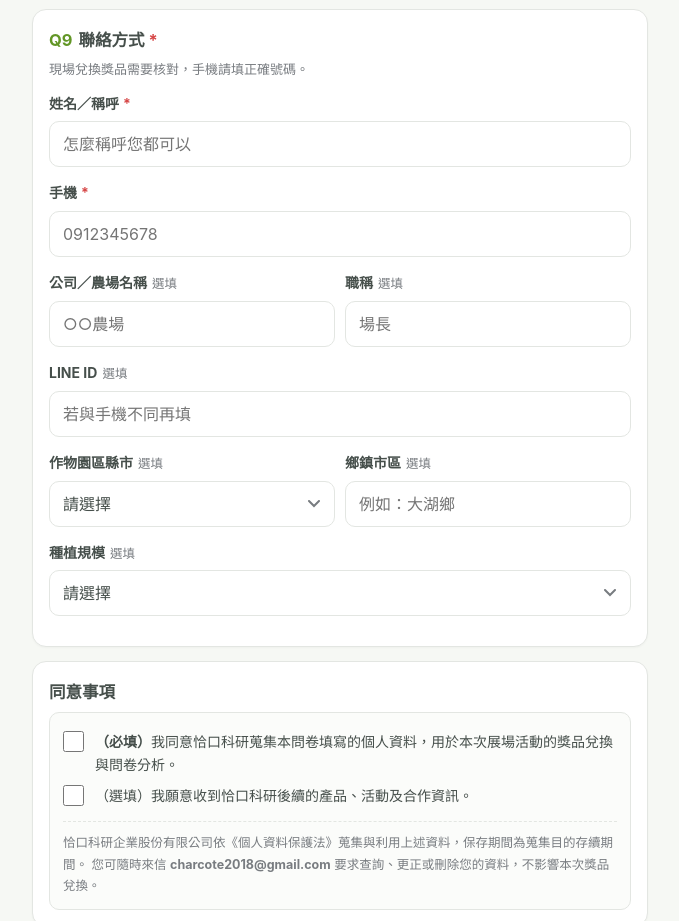
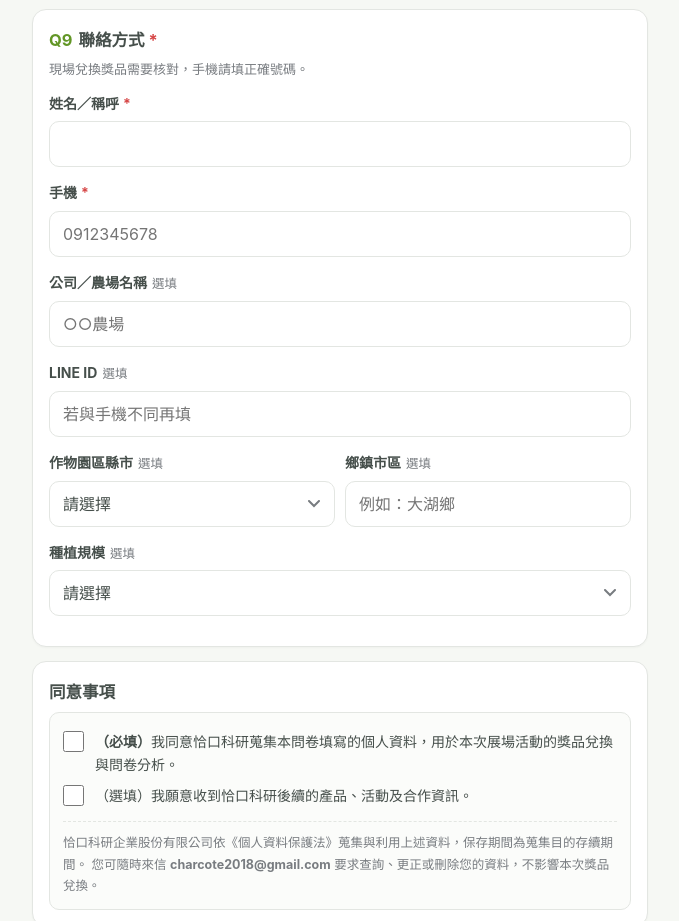
Before and after one commit to linlinchloe/charco-survey, a plain HTML site: page index.html in a window 1280 px wide. Shown: the part 4020-4941 px from the top of the page, without its empty margins (300-979 px from the left). Drawn offline with Linux system fonts and the light colour scheme.

Commit message:
拿掉職稱欄、姓名提示字留白

```diff
--- a/index.html
+++ b/index.html
@@ -128,21 +128,15 @@ button.go:disabled{background:#c6cec1;cursor:default}
 
       <div class="field">
         <label>姓名／稱呼<span class="req">*</span></label>
-        <input type="text" id="c_name" name="name" autocomplete="name" placeholder="怎麼稱呼您都可以">
+        <input type="text" id="c_name" name="name" autocomplete="name">
       </div>
       <div class="field">
         <label>手機<span class="req">*</span></label>
         <input type="tel" id="c_phone" name="phone" autocomplete="tel" inputmode="numeric" placeholder="0912345678">
       </div>
-      <div class="field row2">
-        <div>
-          <label>公司／農場名稱<span class="opt-tag">選填</span></label>
-          <input type="text" id="c_org" autocomplete="organization" placeholder="○○農場">
-        </div>
-        <div>
-          <label>職稱<span class="opt-tag">選填</span></label>
-          <input type="text" id="c_title" autocomplete="organization-title" placeholder="場長">
-        </div>
+      <div class="field">
+        <label>公司／農場名稱<span class="opt-tag">選填</span></label>
+        <input type="text" id="c_org" autocomplete="organization" placeholder="○○農場">
       </div>
       <div class="field">
         <label>LINE ID<span class="opt-tag">選填</span></label>
@@ -440,7 +434,6 @@ async function submit() {
   Object.assign(data, {
     name, phone,
     org:   $("#c_org").value.trim(),
-    title: $("#c_title").value.trim(),
     line:  $("#c_line").value.trim(),
     city:  $("#c_city").value,
     town:  $("#c_town").value.trim(),
```
